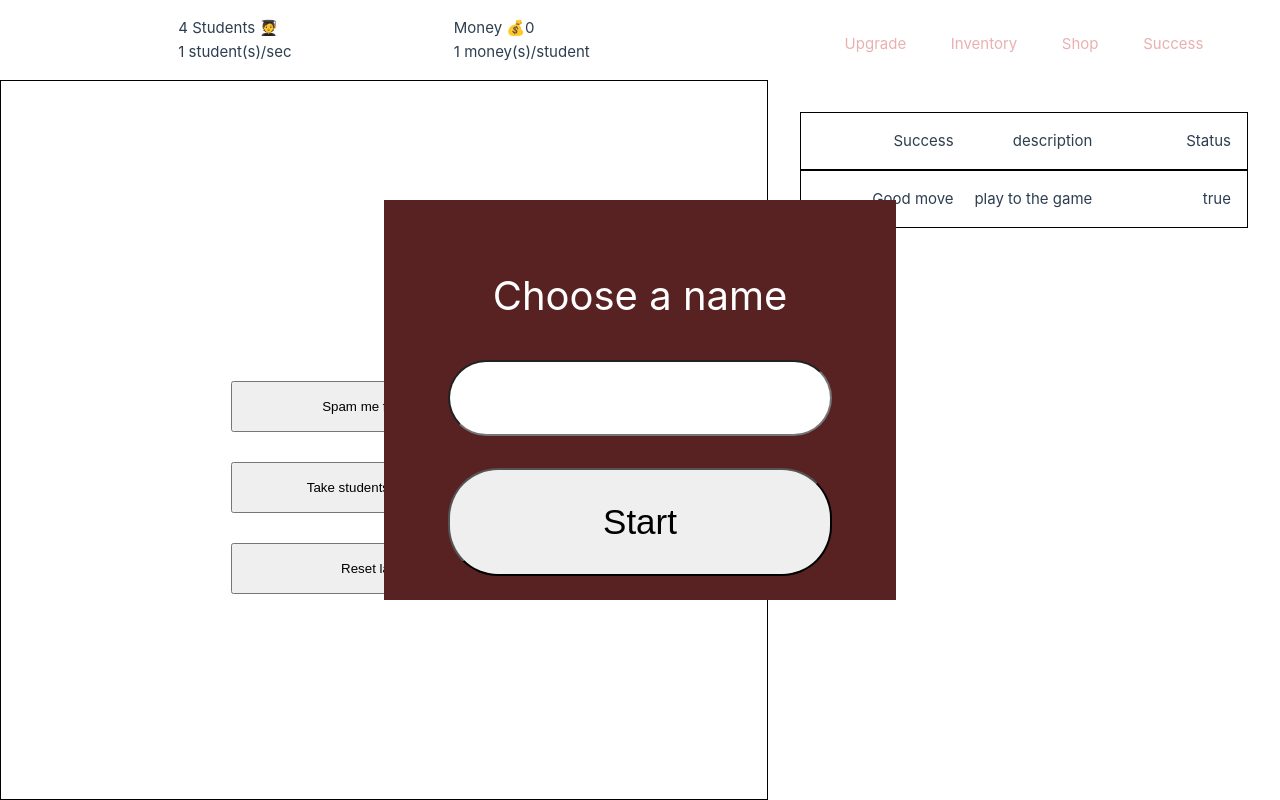
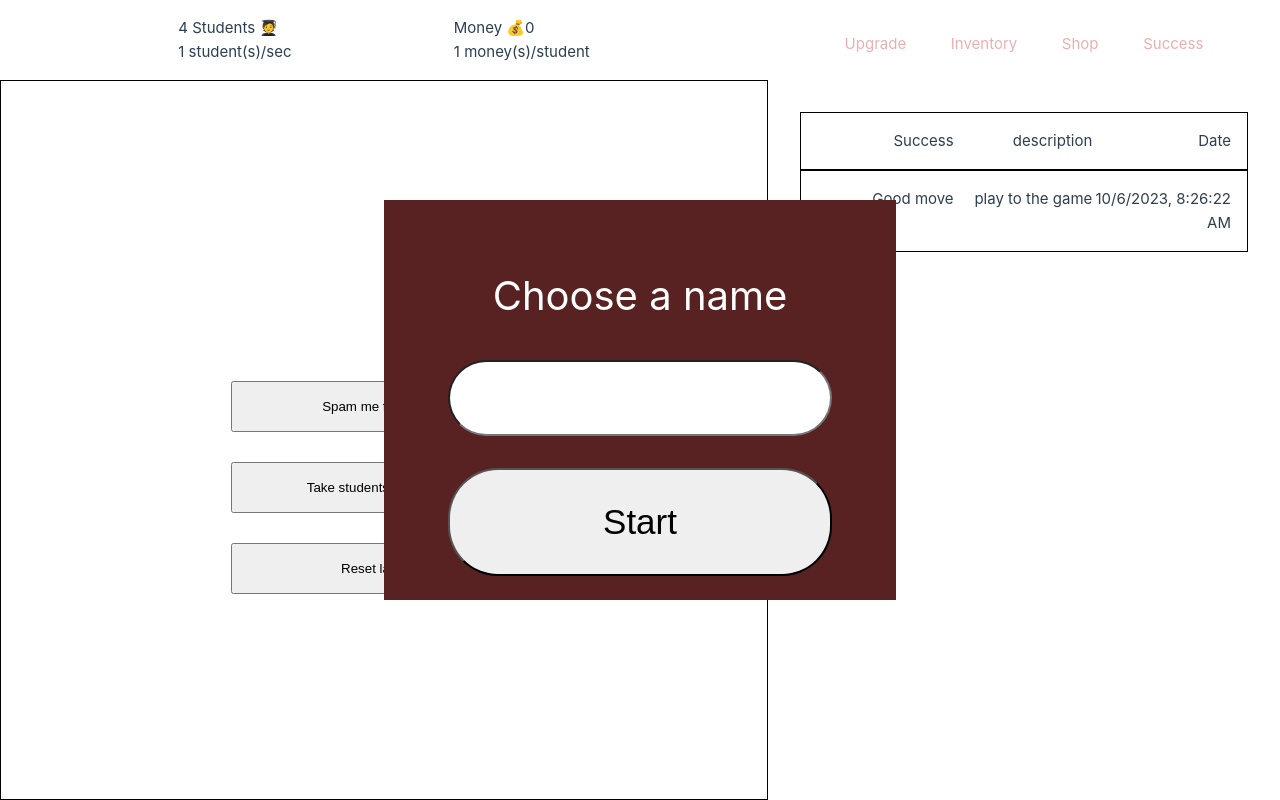
Before and after one commit to Ruiseki/IdleGame, a Vue app: page /success in a window 1280 px wide. Built offline with nearby package versions, Linux system fonts and the light colour scheme.

Commit message:
add successes functionnality, date, verification and automatisme +fixes

```diff
--- a/src/App.vue
+++ b/src/App.vue
@@ -9,7 +9,10 @@
     let name = ref("");
 
     function createAccount() {
-        document.getElementById("login-anticlick").style.display = "none"
+        let login = document.getElementById("login-anticlick")
+        if( login != null ) {
+            login.style.display = "none"
+        }
     }
 </script>
 
@@ -47,7 +50,7 @@
             <!-- <img src="/" alt="Image totally legal took from the discord channel Warning zone "/> -->
             <button @click="studentNumber.mainClick()" id="spam-button">Spam me for student</button>
             <!-- @eventGetSouvenir takes the probability in %, the number of students and the groups width -->
-            <button @click="money.mainClick(studentNumber.student); inventory.eventGetSouvenir(50, studentNumber.student, 60) ; studentNumber.student = 0">Take students on a trip 🧑‍🎓</button><!-- ajouter la fonction qui depense les etudiants pour donner de l'argent -->
+            <button @click="money.mainClick(studentNumber.student); inventory.eventGetSouvenir(10, studentNumber.student, 60) ; studentNumber.student = 0">Take students on a trip 🧑‍🎓</button><!-- ajouter la fonction qui depense les etudiants pour donner de l'argent -->
             <button @click="studentNumber.reset">Reset la partie</button>
         </section>
         <RouterView />
--- a/src/stores/counter.ts
+++ b/src/stores/counter.ts
@@ -1,5 +1,6 @@
 import { ref } from 'vue'
 import { defineStore } from 'pinia'
+
 
 // TO DO : timestamp
 
@@ -240,6 +241,16 @@ export const useCounterInventory = defineStore('counterInventory', () => {
   })
 
 export const useCounterSuccess = defineStore('counterSuccess', () => {
+
+  const Store = useCounterStore()
+  let students = Store.student
+
+  const Money = useCounterMoney()
+  let money = Money.money
+
+  const Inventory = useCounterInventory()
+  let inventory_now = Inventory.inventory
+
   const success_list = ref([
     {
       name: "Good move",
@@ -247,78 +258,105 @@ export const useCounterSuccess = defineStore('counterSuccess', () => {
       type: "troll",
       quantity: 0,
       reward: 0,
-      status: true
+      status: true,
+      date: new Date().toLocaleString()
+    },
+    {
+      name: "Claude Money $$$",
+      description: "have 1 000$",
+      type: "money",
+      quantity: 1000,
+      reward: 10,
+      status: false,
+      date: null
     },
     {
       name: "I'm Clint rich wood",
       description: "have 1 000 000 000$",
       type: "money",
       quantity: 1000000000,
-      reward: 0,
-      status: false
+      reward: 10000,
+      status: false,
+      date: null
     },
     {
       name: "First step",
       description: "Have 1 Statue of Liberty",
-      type: "Statue of Liberty",
+      type: "inventory",
+      object: "Statue of Liberty",
       quantity: 1,
       reward: 100,
-      status: false
+      status: false,
+      date: null
     },
     {
       name: "Freedom",
       description: "Have 100 Statue of Liberty",
-      type: "Statue of Liberty",
+      type: "inventory",
+      object: "Statue of Liberty",
       quantity: 100,
       reward: 1000,
-      status: false
+      status: false,
+      date: null
     },
     {
       name: "Ding - Dong",
       description: "Have 100 Big Ben",
-      type: "Big Ben",
+      type: "inventory",
+      object: "Big Ben",
       quantity: 100,
-      reward: false
+      reward: false,
+      date: null
     },
     {
       name: "French Baguette",
       description: "Have 100 Eiffel Tower",
-      type: "Eiffel Tower",
+      type: "inventory",
+      object: "Eiffel Tower",
       quantity: 100,
       reward: 1000,
-      status: false
+      status: false,
+      date: null
     },
     {
       name: "winter is coming",
       description: "Have 50 Winter Palace",
-      type: "Winter Palace",
+      type: "inventory",
+      object: "Winter Palace",
       quantity: 50,
       reward: 1000,
-      status: false
+      status: false,
+      date: null
     },
     {
       name: "Wall-E",
       description: "Have 1 Great Wall of China",
-      type: "Great Wall of China",
+      type: "inventory",
+      object: "Great Wall of China",
       quantity: 1,
       reward: 100,
-      status: false
+      status: false,
+      date: null
     },
     {
       name: "God of War",
       description: "Have 1 Colosseum",
-      type: "Colosseum",
+      type: "inventory",
+      object: "Colosseum",
       quantity: 1,
       reward: 100,
-      status: false
+      status: false,
+      date: null
     },
     {
       name: "Pyramid Of cheddar",
       description: "Have 10 Pyramid of Giza",
-      type: "Pyramid of Giza",
+      type: "inventory",
+      object: "Pyramid of Giza",
       quantity: 10,
       reward: 1000,
-      status: false
+      status: false,
+      date: null
     },
     {
       name: "The 7 wonders of the world",
@@ -326,7 +364,8 @@ export const useCounterSuccess = defineStore('counterSuccess', () => {
       type: "all",
       quantity: 1,
       reward: 100000,
-      status: false
+      status: false,
+      date: null
     },
     {
       name: "influencer",
@@ -334,7 +373,8 @@ export const useCounterSuccess = defineStore('counterSuccess', () => {
       type: "students",
       quantity: 1000,
       reward: 1000,
-      status: false
+      status: false,
+      date: null
     },
     {
       name: "youtuber",
@@ -342,14 +382,17 @@ export const useCounterSuccess = defineStore('counterSuccess', () => {
       type: "students",
       quantity: 10000,
       reward: 2000,
-      status: false
+      status: false,
+      date: null
     },
     {
-      name: "twitcher",
+      name: "Streamer",
       description: "Have 100000 students",
       type: "students",
       quantity: 100000,
       reward: 5000,
+      status: false,
+      date: null
     },
     {
       name: "EL PROFESSOR",
@@ -357,11 +400,33 @@ export const useCounterSuccess = defineStore('counterSuccess', () => {
       type: "students",
       quantity: 1000000000,
       reward: 100000,
-      status: false
+      status: false,
+      date: null
     }
   ])
 
-  function checkSuccesses(moneyQuantity:number, inventory:any, students:number)
+  function  checkSuccessesStudents(studentsQuantity:number){
+    // for each success
+    for (let i = 0; i < success_list.value.length; i++) {
+      // if the success is not already won
+      const success = success_list.value[i]
+      if (success.status == false)
+      {
+        if (success.type == "students")
+        {
+          if (studentsQuantity >= success.quantity)
+          {
+            // get date in format DD:MM:YY:HH:MM:SS
+            success.date = new Date().toLocaleString()
+            success.status = true
+            alert("You won a success : " + success.name)
+          }
+        }
+      }
+    }
+  }
+
+  function checkSuccessesMoneyInventory(moneyQuantity:number, inventory:any)
   {
     // for each success
     for (let i = 0; i < success_list.value.length; i++) {
@@ -373,6 +438,8 @@ export const useCounterSuccess = defineStore('counterSuccess', () => {
         {
           if (moneyQuantity >= success.quantity)
           {
+            // get date in format DD:MM:YY:HH:MM:SS
+            success.date = new Date().toLocaleString()
             success.status = true
             alert("You won a success : " + success.name)
           }
@@ -380,37 +447,59 @@ export const useCounterSuccess = defineStore('counterSuccess', () => {
         else if (success.type == "all")
         {
           let successAll = true
-          for (let j = 0; j < inventory.length; j++) {
-            if (inventory.quantity[j] == 0)
+
+          inventory.forEach((element:any) => {
+            if (element.quantity == 0)
             {
               successAll = false
-              break
             }
-          }
+          })
           if (successAll)
           {
+            // get date in format DD:MM:YY:HH:MM:SS
+            success.date = new Date().toLocaleString()
             success.status = true
             alert("You won a success : " + success.name)
           }
+        }else if(success.type == "troll"){
+          // get date in format DD:MM:YY:HH:MM:SS
+          success.date = new Date().toLocaleString()
+          success.status = true
+        } else if (success.type == "inventory"){
+          inventory.forEach((element:any) => {
+            if (element.name == success.object)
+            {
+              if (element.quantity >= success.quantity)
+              {
+                // get date in format DD:MM:YY:HH:MM:SS
+                success.date = new Date().toLocaleString()
+                success.status = true
+                alert("You won a success : " + success.name)
+
+              }
+            }
+          }
+          )
         }
-        else if (success.type == "students"){
-          if (students >= success.quantity)
-          {
-            success.status = true
-            alert("You won a success : " + success.name)
-          }
-        }
-      }
+
     }
   }
-  setInterval(() => { checkSuccesses(backup.money, backup.inventory, backup.student) }, 1000)
+}
+  setInterval(() => {
+    students = Store.student
+    money = Money.money
+    inventory_now = Inventory.inventory
+    checkSuccessesMoneyInventory(money, [...inventory_now])
+    checkSuccessesStudents(students)
+  }, 1000)
 
   function getSuccessList()
   {
     return success_list
   }
 
-  return {success_list, getSuccessList, checkSuccesses}
+  return {success_list, getSuccessList, checkSuccessesMoneyInventory, checkSuccessesStudents}
+
 })
 
 
--- a/src/views/SuccessView.vue
+++ b/src/views/SuccessView.vue
@@ -1,14 +1,13 @@
 <script setup lang="ts">
-import { defineComponent } from 'vue'
-import { useCounterSuccess } from '@/stores/counter';
+import { useCounterSuccess  } from '@/stores/counter';
 
-var table_successes = useCounterSuccess().getSuccessList()
-
+let success = useCounterSuccess()
+let table_successes = success.getSuccessList()
 </script>
 
 <template>
     <section id="items">
-        <div class="item"><!-- ajouter le v-for pour boucler sur les differentes items  -->
+        <div class="item">
             <div>
                 <p>Success</p>
             </div>
@@ -16,7 +15,7 @@ var table_successes = useCounterSuccess().getSuccessList()
                 <p>description</p>
             </div>
             <div>
-                <p>Status</p>
+                <p>Date</p>
             </div>
         </div>
         <div v-for="(success, k) in table_successes" :key="k">
@@ -31,7 +30,7 @@ var table_successes = useCounterSuccess().getSuccessList()
             </div>
 
             <div>
-                <p>{{ table_successes[k].status }}</p>
+                <p>{{ table_successes[k].date }}</p>
             </div>
 
         </div>
```
